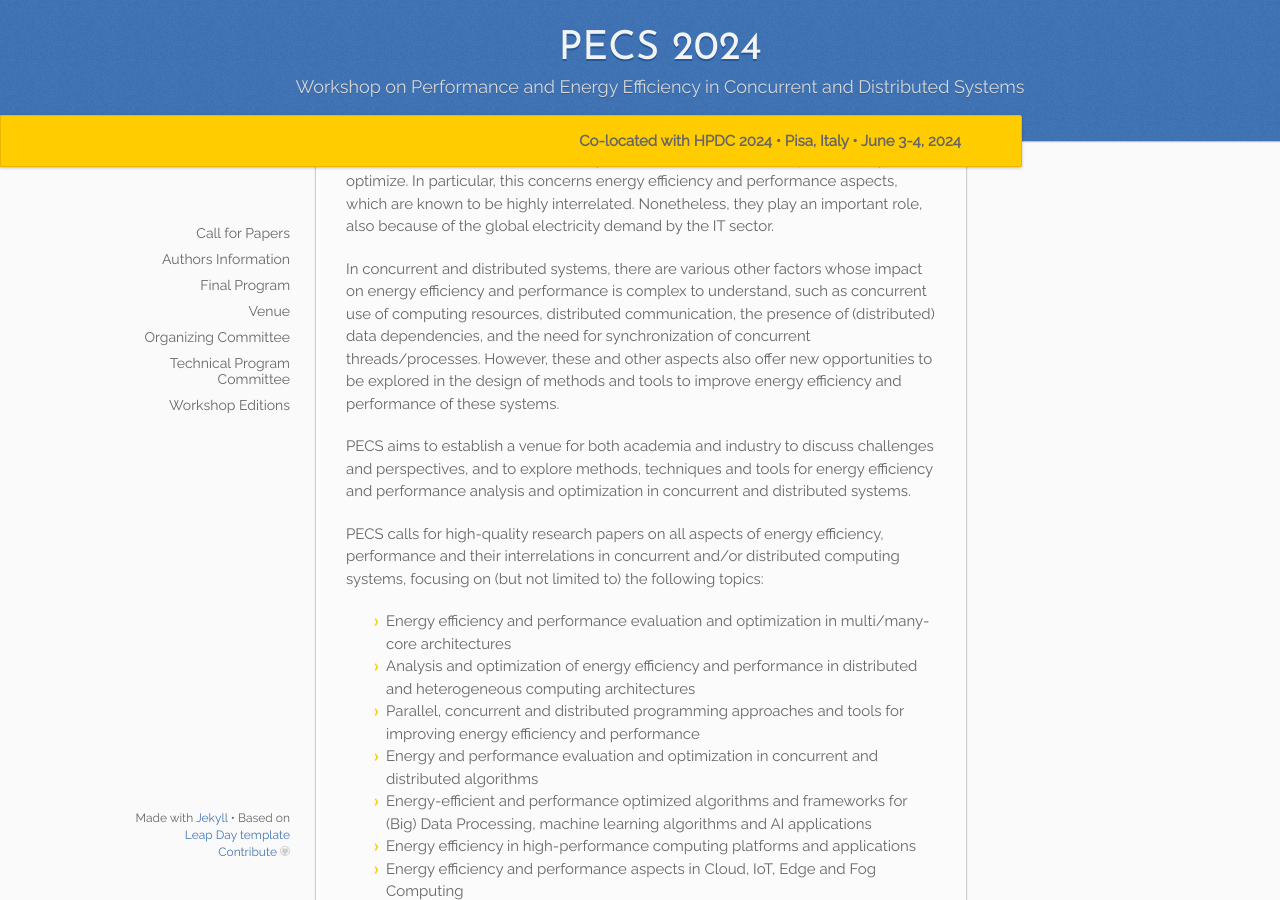
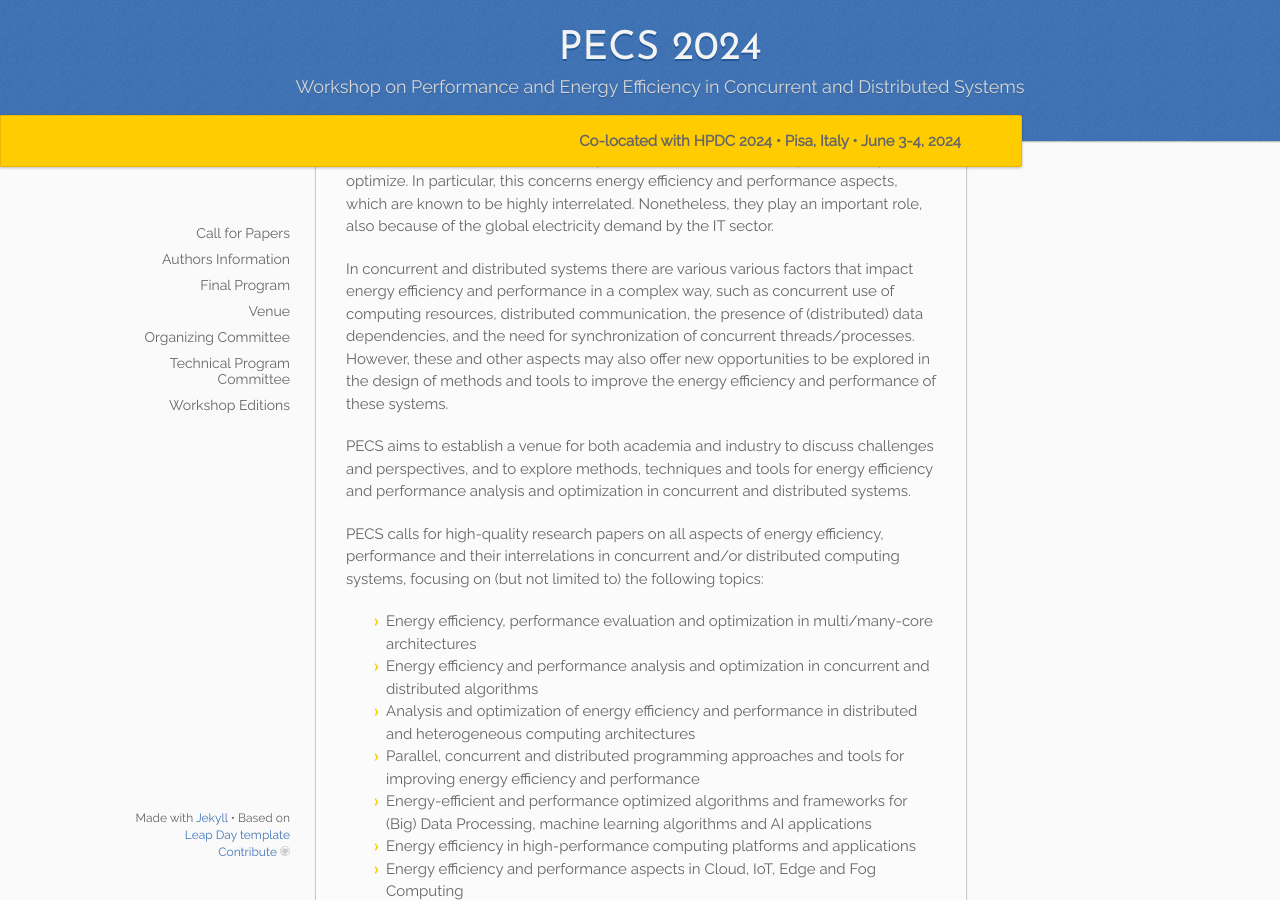
Before and after one commit to pecs-workshop/pecs-workshop.github.io, a Jekyll site: the page built from _2024/01.cfp.md, in a window 1280 px wide and 900 px high, scrolled down 269 px. Built offline with Jekyll 4.4.1, drawn with Linux system fonts in a browser that asks for light colours.

Commit message:
2024 edition dates

```diff
--- a/_2024/01.cfp.md
+++ b/_2024/01.cfp.md
@@ -13,10 +13,10 @@ PECS aims to establish a venue for both academia and industry to discuss challen
 
 PECS calls for high-quality research papers on all aspects of energy efficiency, performance and their interrelations in concurrent and/or distributed computing systems, focusing on (but not limited to) the following topics:
 
--   Energy efficiency and performance evaluation and optimization in multi/many-core architectures
+-   Energy efficiency, performance evaluation and optimization in multi/many-core architectures
+-   Energy efficiency and performance analysis and optimization in concurrent and distributed algorithms
 -   Analysis and optimization of energy efficiency and performance in distributed and heterogeneous computing architectures
 -   Parallel, concurrent and distributed programming approaches and tools for improving energy efficiency and performance
--   Energy and performance evaluation and optimization in concurrent and distributed algorithms
 -   Energy-efficient and performance optimized algorithms and frameworks for (Big) Data Processing, machine learning algorithms and AI applications
 -   Energy efficiency in high-performance computing platforms and applications
 -   Energy efficiency and performance aspects in Cloud, IoT, Edge and Fog Computing
--- a/_2024/_introduction_text.md
+++ b/_2024/_introduction_text.md
@@ -2,4 +2,4 @@ Concurrent and distributed architectures, based on multi/many-core or distribute
 
 However, the continuously-growing level of hardware parallelism and heterogeneity has led concurrent and distributed systems to be even more complex to analyze and optimize. In particular, this concerns energy efficiency and performance aspects, which are known to be highly interrelated. Nonetheless, they play an important role, also because of the global electricity demand by the IT sector.
 
-In concurrent and distributed systems, there are various other factors whose impact on energy efficiency and performance is complex to understand, such as concurrent use of computing resources,  distributed communication, the presence of (distributed) data dependencies, and the need for synchronization of concurrent threads/processes. However, these and other aspects also offer new opportunities to be explored in the design of methods and tools to improve energy efficiency and performance of these systems.
+In concurrent and distributed systems there are various various factors that impact energy efficiency and performance in a complex way, such as concurrent use of computing resources, distributed communication, the presence of (distributed) data dependencies, and the need for synchronization of concurrent threads/processes. However, these and other aspects may also offer new opportunities to be explored in the design of methods and tools to improve the energy efficiency and performance of these systems.
```
